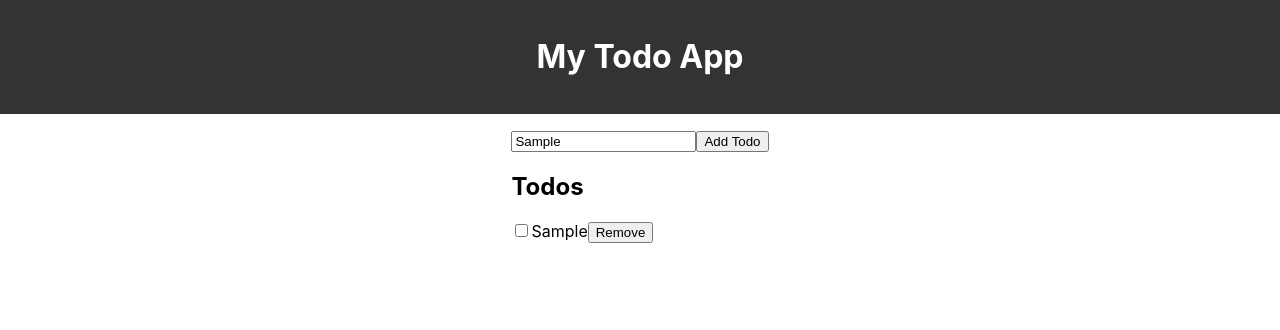
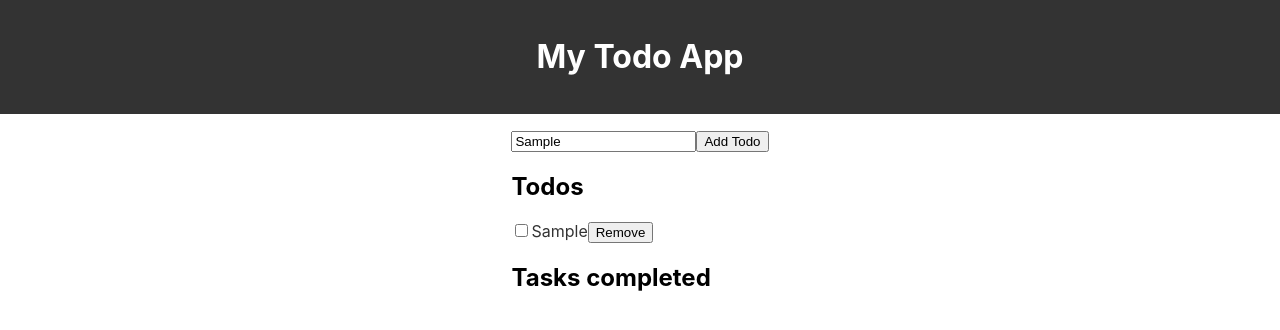
Before and after one commit to codeKameleon/intro-react, a React (Create React App) app: page / in a window 1280 px wide. Both pictures are taken after typing "Sample" into the empty fields and a click on the button "Add Todo". Shown: the top 330 px of the page. Built offline with nearby package versions, Linux system fonts and the light colour scheme.

Commit message:
Adding tasks completed logic and render

```diff
--- a/src/App.jsx
+++ b/src/App.jsx
@@ -8,27 +8,35 @@ import './App.css';
 
 const App = () => {
   // Initializing the state
-  const [todos, setTodos] = useState([])
-  const [taskCompleted, setTaskCompleted] =  useState(false)
+  const [todosToComplete, setTodosToComplete] = useState([])
+  const [todosCompleted, setTodosCompleted] = useState([])
 
   // Updating the state
-    // Adding todosid: uuidv4()
   const addTodo = todo => {
-    setTodos([...todos, {id: uuidv4(), name: todo, completed: taskCompleted}])
+    setTodosToComplete([...todosToComplete, {id: uuidv4(), name: todo, completed: false}])
   }
 
     // Removing todos
   const removeTodo = todo => {
-    setTodos(todos.filter(t => t.id !== todo.id))
+    if(todo.completed === false) {
+      setTodosToComplete(todosToComplete.filter(t => t.id !== todo.id))
+    } else {
+      setTodosCompleted(todosCompleted.filter(t => t.id !== todo.id))
+    }
   }
 
     // Change todo completion status
   const updateCompletion = todo => {
-    console.log(todo.id)
-    // target the item clicked and change its completion status
+    if(todo.completed === false) {
+      setTodosCompleted([...todosCompleted, todo])
+      setTodosToComplete(todos => todosToComplete.filter(todo => todo.completed === false))
+    } else {
+      setTodosToComplete([...todosToComplete, todo])
+      setTodosCompleted(todos => todosCompleted.filter(todo => todo.completed === true))
+    }
+
+    todo.completed = !todo.completed
   }
-
-  console.log(todos)
 
   return (
     <div className="App">
@@ -42,7 +50,7 @@ const App = () => {
         <section>
           <h2>Todos</h2>
 
-          <TodoList todos={todos} renderItem={todo =>(
+          <TodoList todos={todosToComplete} renderItem={todo =>(
             <Todo
               key={todo.id}
               todo={todo}
@@ -52,6 +60,19 @@ const App = () => {
           )}
           />
         </section>
+
+        <section>
+          <h2>Tasks completed</h2>
+
+            <TodoList todos={todosCompleted} renderItem={todo => (
+              <Todo
+              key={todo.id}
+              todo={todo}
+              removeTodo={removeTodo}
+              updateCompletion={updateCompletion}
+              />
+            )}/>
+        </section>
       </main>
     </div>
   );
--- a/src/Todo.jsx
+++ b/src/Todo.jsx
@@ -8,8 +8,8 @@ const Todo = ({todo, removeTodo, updateCompletion}) => {
 
     return (
         <li id={todo.id}>
-            <input onChange={() => updateCompletion(todo)} type="checkbox" id={snakeCase(todo.name)} />
-            <label htmlFor={snakeCase(todo.name)}>{todo.name}</label>
+            <input onChange={() => updateCompletion(todo)} type="checkbox" id={snakeCase(todo.name)} checked={todo.completed} />
+            <label className={todo.completed ? 'isCompleted' : 'isNotCompleted'} htmlFor={snakeCase(todo.name)}>{todo.name}</label>
             <button onClick={() => removeTodo(todo)}>Remove</button>
         </li>
      );
--- a/src/index.css
+++ b/src/index.css
@@ -7,7 +7,11 @@ body {
   -moz-osx-font-smoothing: grayscale;
 }
 
-code {
-  font-family: source-code-pro, Menlo, Monaco, Consolas, 'Courier New',
-    monospace;
+.isCompleted {
+  color: grey;
+  text-decoration: line-through;
 }
+
+.isNotCompleted {
+  color: #333;
+}
```
Also changed, not shown: src/TasksCompleted.jsx (added, +16 -0 lines).
